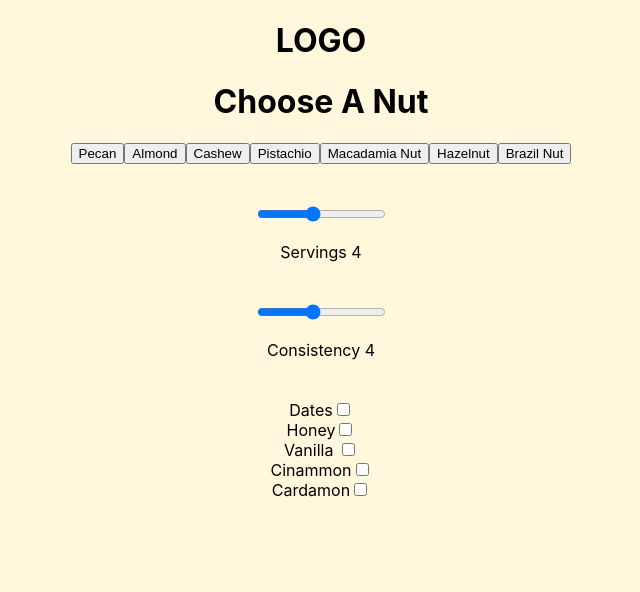
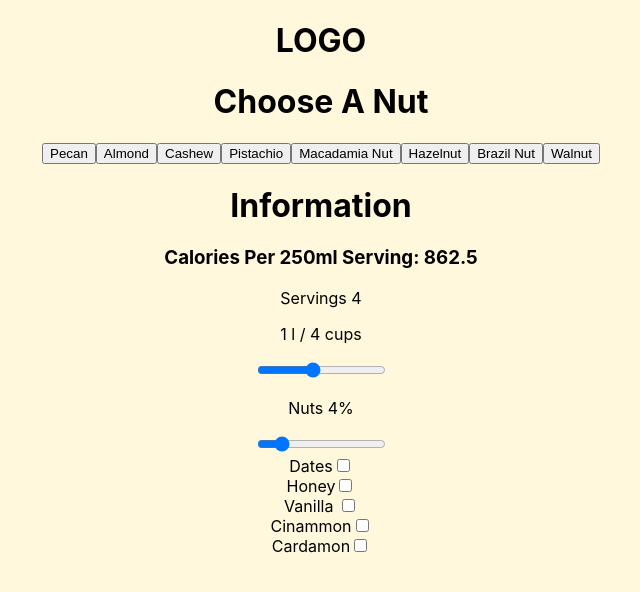
Before and after one commit to stoogs/NotMilkReact, a React (Create React App) app: page / in a window 1280 px wide. Shown: the top 592 px of the page, without its empty margins (319-959 px from the left). Built offline with nearby package versions, Linux system fonts and the light colour scheme.

Commit message:
Converting Consistency from arbritary value to %nuts value

```diff
--- a/src/App.js
+++ b/src/App.js
@@ -4,13 +4,17 @@ import './App.css';
 import Heading from './components/Heading';
 import Logo from './components/Logo';
 import Choice from './components/Choice';
+import Information from './components/Information';
 import Servings from './components/Servings';
 import Consistency from './components/Consistency';
 import Additions from './components/Additions';
 
 class App extends Component {
   state = {
-    nutNames: ['Pecan','Almond','Cashew','Pistachio','Macadamia Nut','Hazelnut','Brazil Nut'],
+    nutNames: ['Pecan','Almond','Cashew','Pistachio','Macadamia Nut','Hazelnut','Brazil Nut', 'Walnut'],
+    nutIndividualCalories: [20,7,16,3,19,9,32,26],
+    nut100gCalories: [690, 622, 584, 560, 718, 655, 687, 654],
+    nutIndividualWeight: [3, 1.2 ,3 ,0.7 ,2.8,  1.4 , 5 , 4],
     chosen: "Choose A Nut",
     servings: 4,
     consistency: 4,
@@ -55,14 +59,23 @@ class App extends Component {
           <button onClick={this.chooseNut.bind(this, this.state.nutNames[4])}>Macadamia Nut</button>
           <button onClick={this.chooseNut.bind(this, this.state.nutNames[5])}>Hazelnut</button>
           <button onClick={this.chooseNut.bind(this, this.state.nutNames[6])}>Brazil Nut</button>
+          <button onClick={this.chooseNut.bind(this, this.state.nutNames[7])}>Walnut</button>
         </Choice>
+
+        <Information  servings={this.state.servings}
+                      consistency={this.state.consistency}
+                      nutChoice={this.state.chosen}
+                      nutIndividualCalories={this.state.nutIndividualCalories}
+                      nut100gCalories={this.state.nut100gCalories}
+                      nutIndividualWeight={this.state.nutIndividualWeight} />
 
         <Servings servings={this.state.servings} servingSize={this.servingSizeHandler}>
           <p>Servings {this.state.servings}</p>
+          <p>{this.state.servings * 0.25} l / {this.state.servings} cups</p>
         </Servings>
 
         <Consistency consistency={this.state.consistency} consistencyValue={this.consistencyHandler}>
-          <p>Consistency {this.state.consistency}</p>
+          <p>Nuts {this.state.consistency}%</p>
         </Consistency>
 
         <Additions
--- a/src/components/Additions.js
+++ b/src/components/Additions.js
@@ -2,27 +2,28 @@ import React from 'react';
 
 const additions  = (props) => {
     return (
-        <div>
+        <>
+                <br/>
             {console.log(props.labels[0], props.options[0])}
             <label>{props.labels[0]}</label>
             <input onClick={props.additions} name={props.labels[0]} type="checkbox" />
-            <br/>
+                <br/>
             {console.log(props.labels[1], props.options[1])}
             <label>{props.labels[1]}</label>
             <input onClick={props.additions} name={props.labels[1]} type="checkbox" />
-            <br/>
+                <br/>
             {console.log(props.labels[2], props.options[2])}
             <label>{props.labels[2]} </label>
             <input onClick={props.additions} name={props.labels[2]} type="checkbox" />
-            <br/>
+                <br/>
             {console.log(props.labels[3], props.options[3])}
             <label>{props.labels[3]}</label>
             <input onClick={props.additions} name={props.labels[3]} type="checkbox" />
-            <br/>
+                <br/>
             {console.log(props.labels[4], props.options[4])}
             <label>{props.labels[4]}</label>
             <input onClick={props.additions} name={props.labels[4]} type="checkbox" />
-            </div>
+        </>
     )
 }
 
--- a/src/components/Choice.js
+++ b/src/components/Choice.js
@@ -2,9 +2,9 @@ import React from 'react';
 
 const choice = (props) => {
     return (
-    <div>
-      {props.children}
-    </div>
+    <>
+      <p>{props.children}</p>
+    </>
     )
 }
 
--- a/src/components/Consistency.js
+++ b/src/components/Consistency.js
@@ -2,11 +2,11 @@ import React from 'react';
 
 const consistency = (props) => {
     return (
-    <div style={{margin: '40px'}}>
-      <input type="range" min={1} max={8}  onChange={props.consistencyValue} value={props.consistency}/>
+    <React.Fragment>
       {props.children}
-      {console.log("Consistency", props.consistency)}
-      </div>
+      <input type="range" min={1} max={20} step={0.5} onChange={props.consistencyValue} value={props.consistency}/>
+      {console.log("Nuts ", props.consistency,"%")}
+    </React.Fragment>
     )
 }
 
--- a/src/components/Heading.js
+++ b/src/components/Heading.js
@@ -2,10 +2,10 @@ import React from 'react';
 
 const heading = ( props ) => {
   return (
-    <div>
-      <h1>{props.chosen} </h1>
+    <>
+      <h1>{props.chosen}</h1>
       {console.log(props.chosen)}
-    </div>
+    </>
   )
 }
 
--- /dev/null
+++ b/src/components/Information.js
@@ -0,0 +1,54 @@
+import React from 'react';
+
+const information = ( props ) => {
+        //pecan               ~20cals                    ~690cals                      ~3g        ~gramsPerLitre
+    let pecan =     ([props.nutIndividualCalories[0],props.nut100gCalories[0],props.nutIndividualWeight[0], 125]);
+    let almond =    ([props.nutIndividualCalories[1],props.nut100gCalories[1],props.nutIndividualWeight[1], 140]);
+    let cashew =    ([props.nutIndividualCalories[2],props.nut100gCalories[2],props.nutIndividualWeight[2], 150]);
+    let pistachio = ([props.nutIndividualCalories[3],props.nut100gCalories[3],props.nutIndividualWeight[3], 100]);
+    let macadamia = ([props.nutIndividualCalories[4],props.nut100gCalories[4],props.nutIndividualWeight[4], 134]);
+    let hazelnut =  ([props.nutIndividualCalories[5],props.nut100gCalories[5],props.nutIndividualWeight[5], 150]);
+    let brazil =    ([props.nutIndividualCalories[6],props.nut100gCalories[6],props.nutIndividualWeight[6], 133]);
+    let walnut =    ([props.nutIndividualCalories[7],props.nut100gCalories[7],props.nutIndividualWeight[7], 130]);
+    // let nutGramsRequiredPerLitre = [ 125,140,150,100,134,150,133,130 ]
+
+    let chosen = pecan;
+
+         if (props.nutChoice === "Almond") { chosen = almond}
+    else if (props.nutChoice === "Cashew") { chosen = cashew}
+    else if (props.nutChoice === "Pecan") { chosen = pecan}
+    else if (props.nutChoice === "Pistachio") { chosen = pistachio}
+    else if (props.nutChoice === "Macadamia Nut") { chosen = macadamia}
+    else if (props.nutChoice === "Hazelnut") { chosen = hazelnut}
+    else if (props.nutChoice === "Brazil Nut") { chosen = brazil}
+    else if (props.nutChoice === "Walnut") { chosen = walnut}
+
+    let totalCalories = ( (chosen[1]/100 * chosen[3]) * props.consistency )
+    let perServing = totalCalories / props.servings
+
+  return (
+    <>
+      <h1>Information</h1>
+      {/* <h3>Total Calories: {totalCalories}</h3> */}
+      <h2></h2>
+      <h3>Calories Per 250ml Serving: {perServing}</h3>
+    </>
+  )
+}
+
+// servings={this.state.servings}
+//                       consistency={this.state.consistency}
+//                       nutChoice={this.state.nutChoice}
+//                       nutIndividualCalories={this.state.nutIndividualCalories}
+//                       nut100gCalories={this.state.nut100gCalories}
+//                       nutIndividualWeight={this.state.nutIndividualWeight} />
+
+//       - 1 cup pecans     = 125g TO 4 Cups water 1l - 3g   ea - 42
+//       - 1 cup almonds    = 140g TO 4 Cups water 1l - 1.2g ea - 116
+//       - 1 cup cashews    = 150g TO 4 Cups water 1l - 3g   ea - 50
+//       - 1 cup pistachios = 100g TO 4 Cups water 1l - 3g   ea - 33
+//       - 1 cup macadamia  = 134g TO 4 Cups water 1l - 2.8g ea - 47
+//       - 1 cup hazelnut   = 150g TO 4 Cups water 1l - 1.4g ea - 107
+//       - 1 cup brazil nut = 133g TO 4 Cups water 1l - 5g   ea - 26
+//       - 1 cup walnut     = 130g TO 4 Cups water 1l - 4g   ea - 32
+export default information;
--- a/src/components/Servings.js
+++ b/src/components/Servings.js
@@ -2,12 +2,12 @@ import React from 'react';
 
 const servings = (props) => {
     return (
-    <div style={{margin: '40px', borderColor: 'gray'}} >
-    <input type="range" min={1} max={8} steps={2}  onChange={props.servingSize} value={props.servings} />
-      {props.children}
-      {console.log("Servings", props.servings)}
+      <React.Fragment>
+        {props.children}
+        <input type="range" min={1} max={8} steps={2}  onChange={props.servingSize} value={props.servings} />
 
-    </div>
+        {console.log("Servings", props.servings)}
+      </React.Fragment>
     )
 }
 
```
Lines whose indentation alone changed are shown as unchanged.
